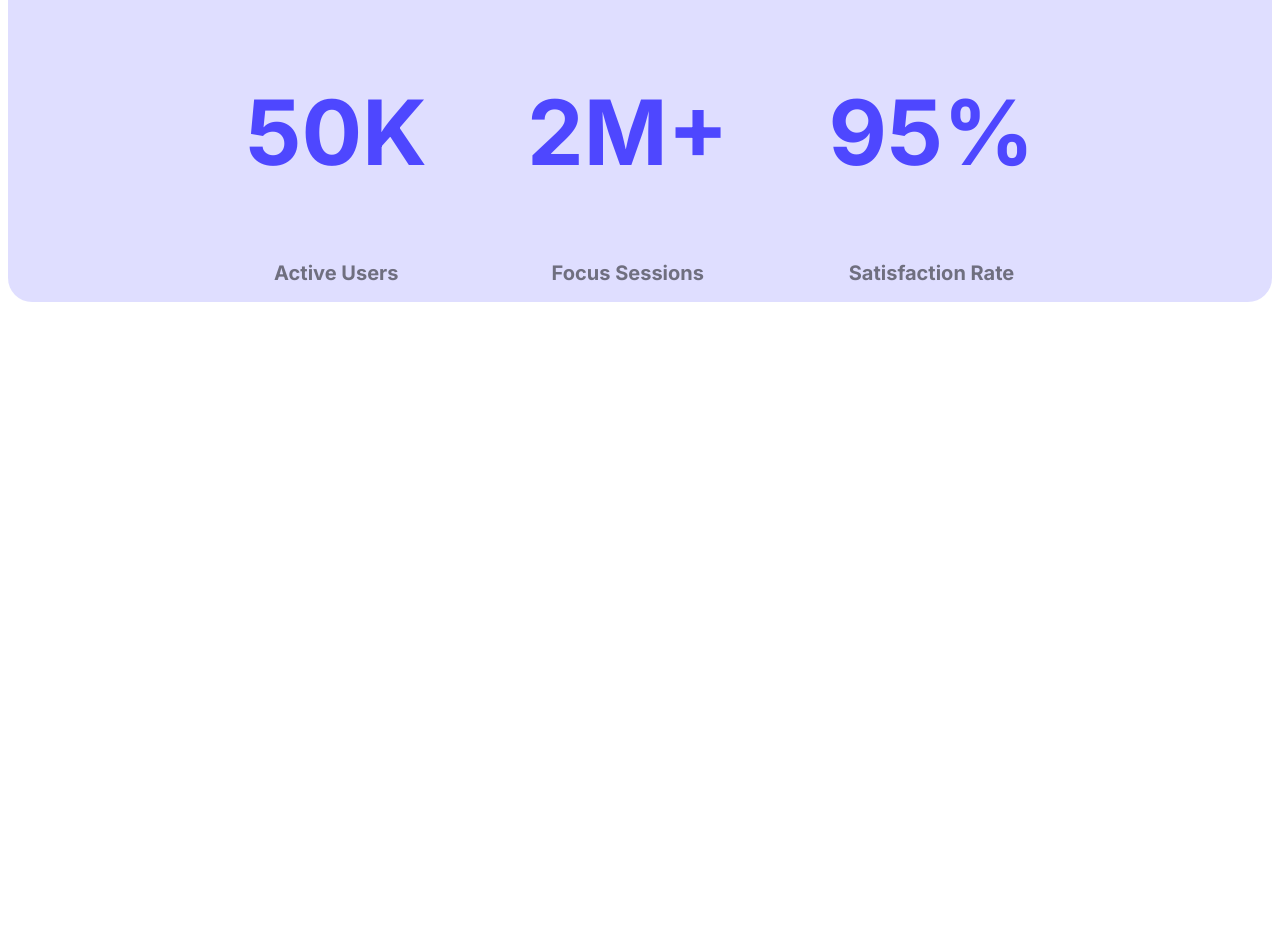
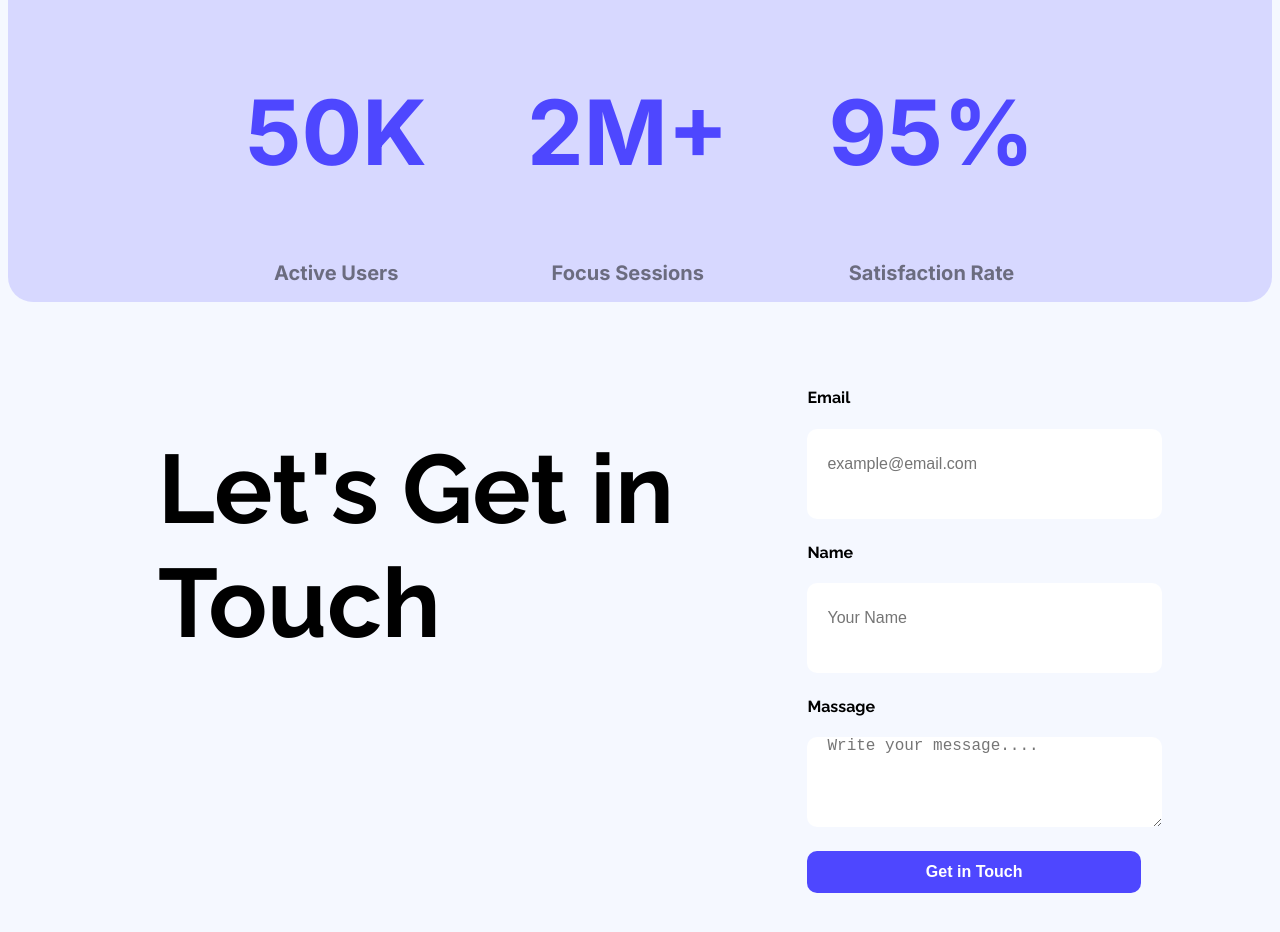
Before and after one commit to Sehabulislam/my-first-assignment, a plain HTML site: page index.html in a window 1280 px wide. Shown: the part 1536-2468 px from the top of the page. Before the commit the page ends 1941 px from the top, so only its background shows below. Drawn offline with Linux system fonts and the light colour scheme.

Commit message:
added the all updated code

```diff
--- a/index.html
+++ b/index.html
@@ -49,9 +49,21 @@
                 </div>
             </div>
             </section>
-
-         </main>
+          </main>
     <footer>
+      <h1 class="fine">Let's Get in Touch </h1>
+             <div class="form-section">
+               <form action="">
+                  <h4>Email</h4>
+                       <input type="email" name="" id=""placeholder="example@email.com">
+                       <h4>Name</h4>
+                       <input type="text" placeholder="Your Name">
+                       <h4>Massage</h4>
+                       <textarea  name="" id="" cols="30" rows="10" placeholder="Write your message...."></textarea>
+                        <input class="btn-primary btn-secondary" type="submit" value="Get in Touch">
+                    </form>
+              </form>
+             </div>
     </footer>
 </body>
 </html>
--- a/style/blog.css
+++ b/style/blog.css
@@ -1,4 +1,6 @@
-
+body{
+    background-color:rgba(245, 248, 255, 1);
+}
 /* font */
 .raleway-normal {
   font-family: "Raleway", sans-serif;
@@ -14,14 +16,14 @@ nav{
     margin: 50px 150px;
 }
 .nav-title{
-    font-size: 44px;
+    font-size: 34px;
     font-weight: bold;
 }
 
 .btn-primary{
     background-color:#4E47FF;
     font-weight:bold;
-    font-size: 20px;
+    font-size: 16px;
     color: white;
     padding:  12px 36px;
     border: none;
@@ -65,14 +67,13 @@ nav{
     display: flex;
     gap: 100px;
     justify-content: center;
-    /* margin-bottom: 30px; */
+    margin-bottom: 30px;
 }
 .achievement{
     font-size: 60px;
     font-weight: bold;
     font-family: "Inter", sans-serif;
     font-optical-sizing: auto;
-    font-style: normal;
     color: rgba(78, 71, 255, 1);
     margin-bottom: 100px;
 }
@@ -81,12 +82,45 @@ nav{
     max-width: 1140px;
     height:300px;
     margin: 0 auto;
-    padding: 120px 150px;
+    padding: 120px 150px ;
     text-align: center;
-    border-radius:24px;
+    border-radius:25px;
 
 }
 .fonts{
     color: rgba(0, 0, 0, 0.5);
     font-size: 20px;
 }
+/* form */
+footer{
+    padding: 65px 150px;
+    display: flex;
+    gap:115px;
+ }
+ .form-section,h2{
+    font-size: 97;
+    font-weight: bold;
+}
+ .form-section{
+    width: 50%;
+ }
+ footer input[type="text"], footer input[type="email"], footer textarea{
+    height: 70px;
+    border-radius: 10px;
+    width: 100%;
+    display: block;
+    padding: 10px 20px;
+    margin-bottom: 24px;
+    border: none;
+    font-size: 16px;
+    padding:0px 20px 20px;
+    box-shadow:rgba(255, 255, 255, 1) ;
+}
+.btn-secondary{
+   width: 106%;
+   max-height: 70px;
+}
+.fine{
+font-size: 97px;
+font-weight: bold;
+}
```
